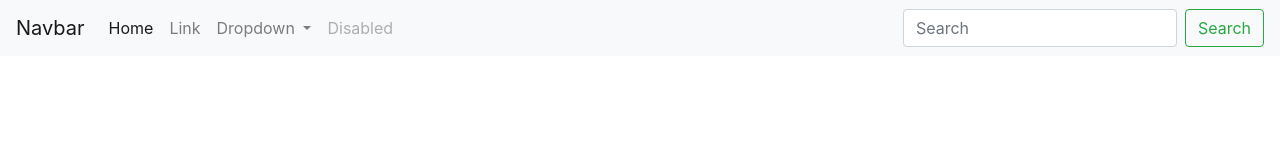
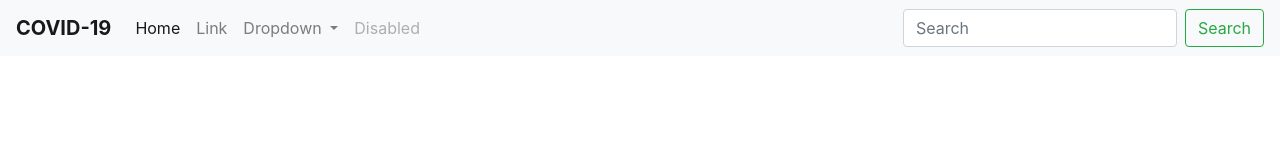
Before and after one commit to prosenjeet123/covid19, a plain HTML site: page index.html in a window 1280 px wide. Drawn offline with Linux system fonts and the light colour scheme.

Commit message:
new changes in readme

```diff
--- a/index.html
+++ b/index.html
@@ -8,7 +8,9 @@
   </head>
   <body>
     <nav class="navbar navbar-expand-lg navbar-light bg-light">
-      <a class="navbar-brand" href="#">Navbar</a>
+      <a class="navbar-brand text-uppercase font-weight-bold" href="#"
+        >Covid-19</a
+      >
       <button
         class="navbar-toggler"
         type="button"
```
